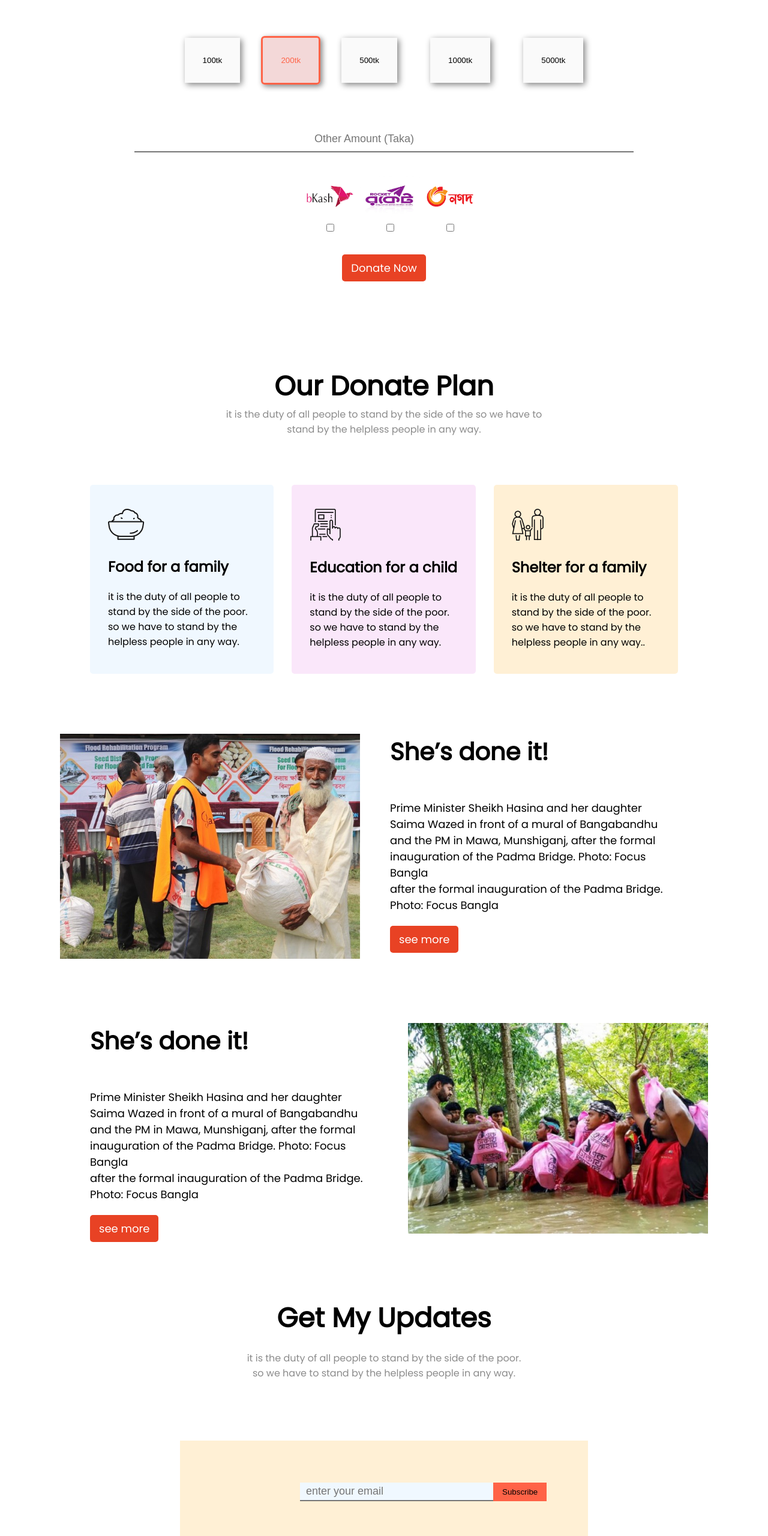
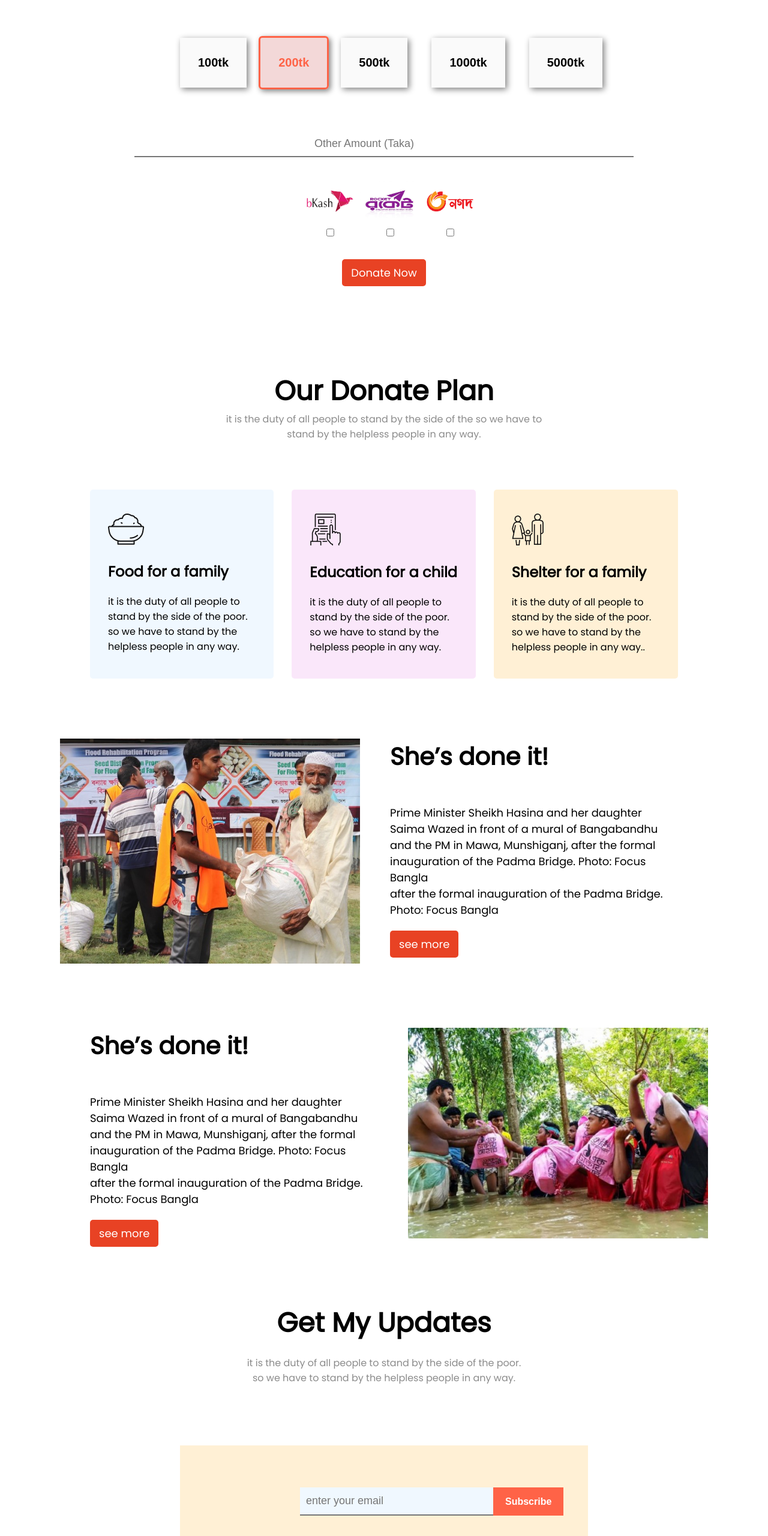
Before and after one commit to hedayatullahh/hedayat-donate, a plain HTML site: page index.html in a window 1280 px wide. Shown: the part 860-3420 px from the top of the page at 60% size. Drawn offline with Linux system fonts and the light colour scheme.

Commit message:
complete

```diff
--- a/index.html
+++ b/index.html
@@ -153,8 +153,8 @@
     </div>
     </section>
     <footer>
-        <h3>Be Humble</h3>
-        <p>I’m gonna do it</p>
+        <h3>Hedayat Donate</h3>
+        <p>&copy;2022 hedayat Donate . Designed By Hedayat Ullah</p>
     </footer>
 </body>
 </html>
--- a/style.css
+++ b/style.css
@@ -54,6 +54,8 @@ text-shadow: 5px 5px 10px black;
     margin: 0px 20px;
     box-shadow: 3px 3px 10px gray;
     border: none;
+    font-size: 20px;
+    font-weight: 700;
 }
 #tk2{
     border: 3px solid tomato;
@@ -63,6 +65,8 @@ text-shadow: 5px 5px 10px black;
     background-color: rgba(220, 138, 138, 0.332);
     box-shadow: 3px 3px 10px gray;
     outline: none;
+    font-size: 20px;
+    font-weight: 700;
 }
 input{
     padding: 10px  300px 10px 300px;
@@ -161,15 +165,18 @@ margin: 100px 300px;
 }
 #single-background1{
 background-color: aliceblue;
-padding: 4px 80px 4px 10px;
+padding: 12px 80px 12px 10px;
 margin:0px 0px 0px 100px;
 color: rgba(128, 128, 128, 0.914);
 }
 #single-background2{
 background-color:tomato;
-padding: 7px 15px;
+padding: 12px 20px;
 margin:0px 300px 0px 0px ;
 border: none;
+font-weight: 700;
+color: white;
+font-size: 16px;
 }
 footer{
     text-align: center;
```
